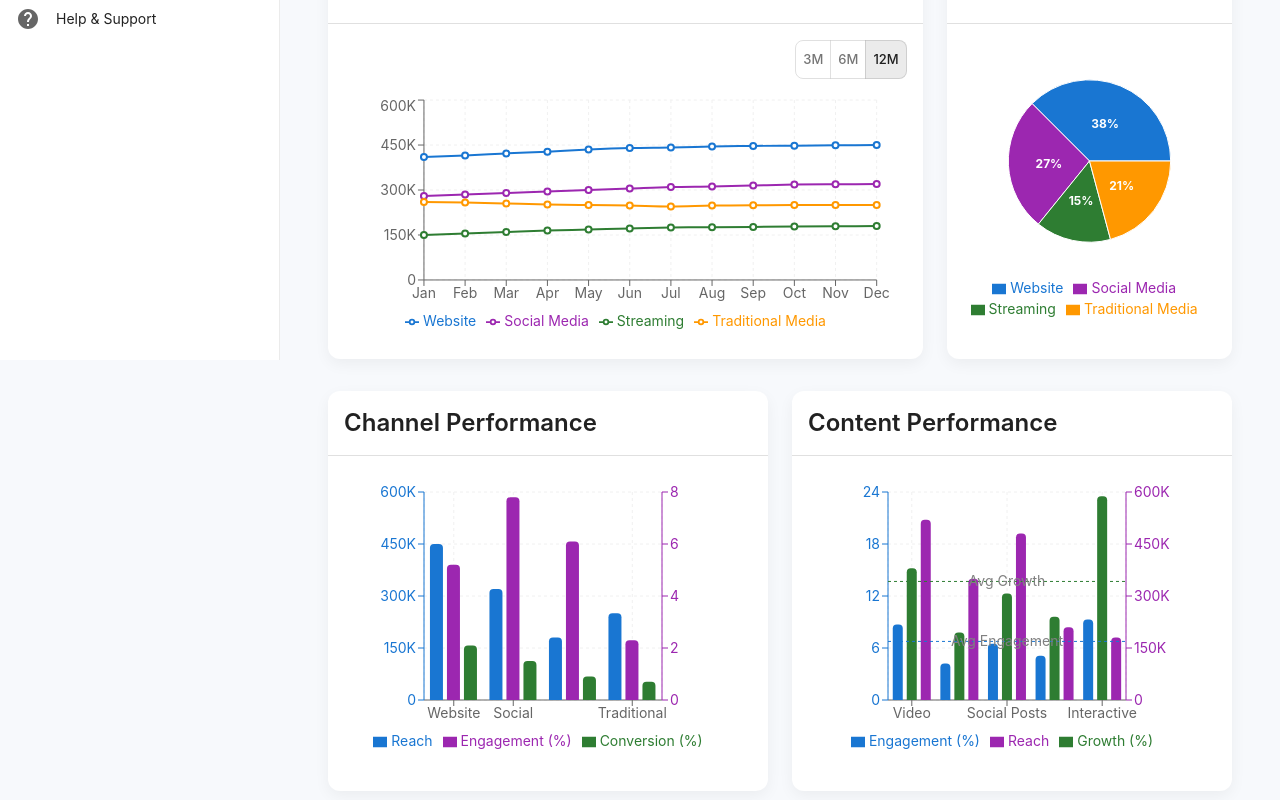
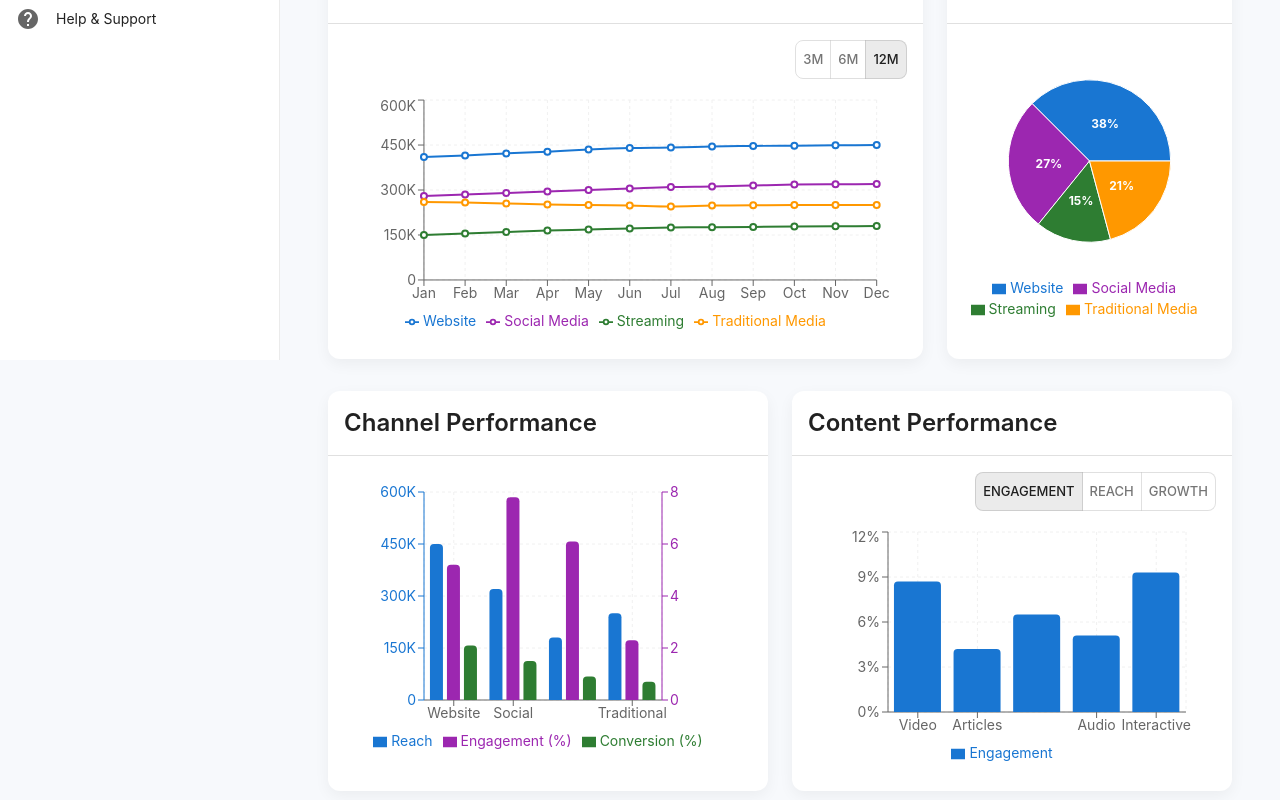
Before and after one commit to dxaginfo/analytics-dashboard-app, a React (Create React App) app: page / in a window 1280 px wide. Shown: the part 440-1240 px from the top of the page. Built offline with nearby package versions, Linux system fonts and the light colour scheme; sample sign-in values are in the browser's storage; the HTML template or start-up script is replaced by a standard one.

Commit message:
Add ContentPerformanceChart component

```diff
--- a/src/components/charts/ContentPerformanceChart.tsx
+++ b/src/components/charts/ContentPerformanceChart.tsx
@@ -1,4 +1,4 @@
-import React from 'react';
+import React, { useState } from 'react';
 import {
   BarChart,
   Bar,
@@ -8,10 +8,9 @@ import {
   Tooltip,
   Legend,
   ResponsiveContainer,
-  ReferenceLine,
 } from 'recharts';
 import { useTheme } from '@mui/material/styles';
-import { Box, Typography } from '@mui/material';
+import { Box, Typography, ToggleButtonGroup, ToggleButton } from '@mui/material';
 
 // Mock data - In a real app, this would come from props or Redux
 const data = [
@@ -43,49 +42,90 @@ const CustomTooltip = ({ active, payload, label }: any) => {
           border: '1px solid #ccc',
           borderRadius: 1,
           boxShadow: 1,
-          minWidth: 180,
         }}
       >
         <Typography variant="subtitle2" sx={{ fontWeight: 'bold', mb: 0.5 }}>
           {label}
         </Typography>
+        {payload.map((entry: any, index: number) => (
           <Typography
+            key={index}
             variant="body2"
-          sx={{ color: payload[0].color, display: 'flex', justifyContent: 'space-between' }}
+            sx={{
+              color: entry.color,
+              display: 'flex',
+              justifyContent: 'space-between',
+              mt: 0.25
+            }}
           >
-          <span>Engagement:</span> <strong>{payload[0].value}%</strong>
+            <span>{entry.name}:</span> <strong>
+              {entry.dataKey === 'reach' ? formatYAxis(entry.value) :
+               entry.dataKey === 'engagement' ? `${entry.value}%` :
+               `${entry.value}%`}
+            </strong>
           </Typography>
-        <Typography
-          variant="body2"
-          sx={{ color: payload[1].color, display: 'flex', justifyContent: 'space-between' }}
-        >
-          <span>Reach:</span> <strong>{formatYAxis(payload[1].value)}</strong>
-        </Typography>
-        <Typography
-          variant="body2"
-          sx={{ color: payload[2].color, display: 'flex', justifyContent: 'space-between' }}
-        >
-          <span>Growth:</span> <strong>{payload[2].value}%</strong>
-        </Typography>
+        ))}
       </Box>
     );
   }
   return null;
 };
 
+type MetricType = 'engagement' | 'reach' | 'growth';
+
 const ContentPerformanceChart: React.FC = () => {
   const theme = useTheme();
+  const [metric, setMetric] = useState<MetricType>('engagement');
 
-  // Average values for reference lines
-  const avgEngagement = data.reduce((sum, item) => sum + item.engagement, 0) / data.length;
-  const avgGrowth = data.reduce((sum, item) => sum + item.growth, 0) / data.length;
+  const handleMetricChange = (
+    event: React.MouseEvent<HTMLElement>,
+    newMetric: MetricType | null,
+  ) => {
+    if (newMetric !== null) {
+      setMetric(newMetric);
+    }
+  };
+
+  const getBarColor = () => {
+    switch (metric) {
+      case 'engagement':
+        return theme.palette.primary.main;
+      case 'reach':
+        return theme.palette.secondary.main;
+      case 'growth':
+        return theme.palette.success.main;
+      default:
+        return theme.palette.primary.main;
+    }
+  };
+
+  const getYAxisFormatter = (value: number) => {
+    if (metric === 'reach') {
+      return formatYAxis(value);
+    }
+    return `${value}%`;
+  };
 
   return (
-    <ResponsiveContainer width="100%" height="100%">
+    <Box sx={{ width: '100%', height: '100%' }}>
+      <Box sx={{ display: 'flex', justifyContent: 'flex-end', mb: 2 }}>
+        <ToggleButtonGroup
+          value={metric}
+          exclusive
+          onChange={handleMetricChange}
+          size="small"
+        >
+          <ToggleButton value="engagement">Engagement</ToggleButton>
+          <ToggleButton value="reach">Reach</ToggleButton>
+          <ToggleButton value="growth">Growth</ToggleButton>
+        </ToggleButtonGroup>
+      </Box>
+
+      <ResponsiveContainer width="100%" height="85%">
         <BarChart
           data={data}
           margin={{
-          top: 20,
+            top: 5,
             right: 30,
             left: 20,
             bottom: 5,
@@ -93,56 +133,18 @@ const ContentPerformanceChart: React.FC = () => {
         >
           <CartesianGrid strokeDasharray="3 3" stroke="#f0f0f0" />
           <XAxis dataKey="type" />
-        <YAxis
-          yAxisId="left"
-          orientation="left"
-          stroke={theme.palette.primary.main}
-        />
-        <YAxis
-          yAxisId="right"
-          orientation="right"
-          stroke={theme.palette.secondary.main}
-          tickFormatter={formatYAxis}
-        />
+          <YAxis tickFormatter={getYAxisFormatter} />
           <Tooltip content={<CustomTooltip />} />
           <Legend />
           <Bar
-          yAxisId="left"
-          dataKey="engagement"
-          name="Engagement (%)"
-          fill={theme.palette.primary.main}
+            dataKey={metric}
+            name={metric.charAt(0).toUpperCase() + metric.slice(1)}
+            fill={getBarColor()}
             radius={[4, 4, 0, 0]}
-        />
-        <Bar
-          yAxisId="right"
-          dataKey="reach"
-          name="Reach"
-          fill={theme.palette.secondary.main}
-          radius={[4, 4, 0, 0]}
-        />
-        <Bar
-          yAxisId="left"
-          dataKey="growth"
-          name="Growth (%)"
-          fill={theme.palette.success.main}
-          radius={[4, 4, 0, 0]}
-        />
-        <ReferenceLine
-          yAxisId="left"
-          y={avgEngagement}
-          label="Avg Engagement"
-          stroke={theme.palette.primary.main}
-          strokeDasharray="3 3"
-        />
-        <ReferenceLine
-          yAxisId="left"
-          y={avgGrowth}
-          label="Avg Growth"
-          stroke={theme.palette.success.main}
-          strokeDasharray="3 3"
           />
         </BarChart>
       </ResponsiveContainer>
+    </Box>
   );
 };
 
```
Lines whose indentation alone changed are shown as unchanged.
